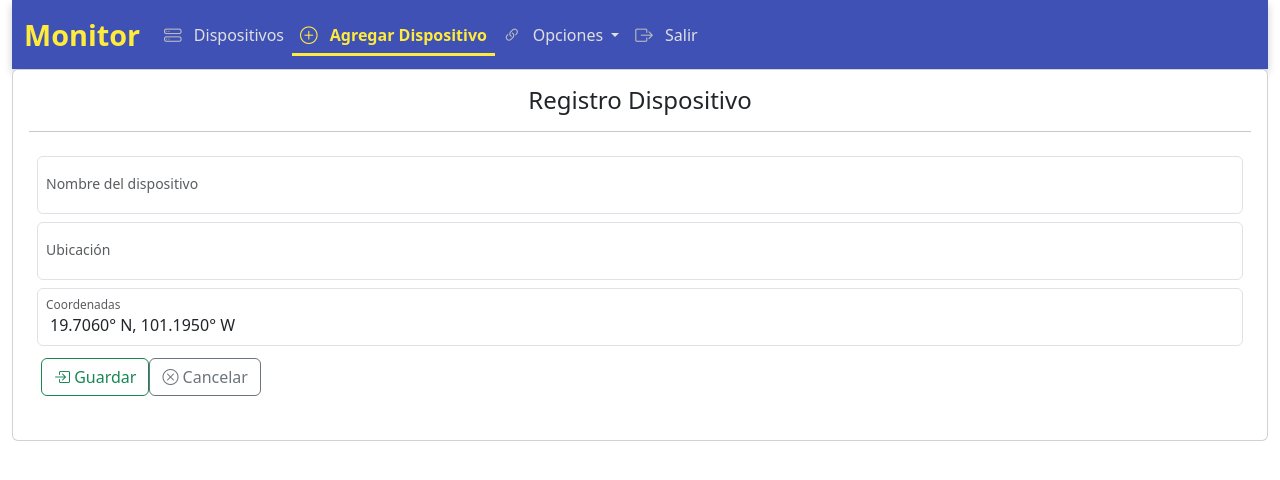
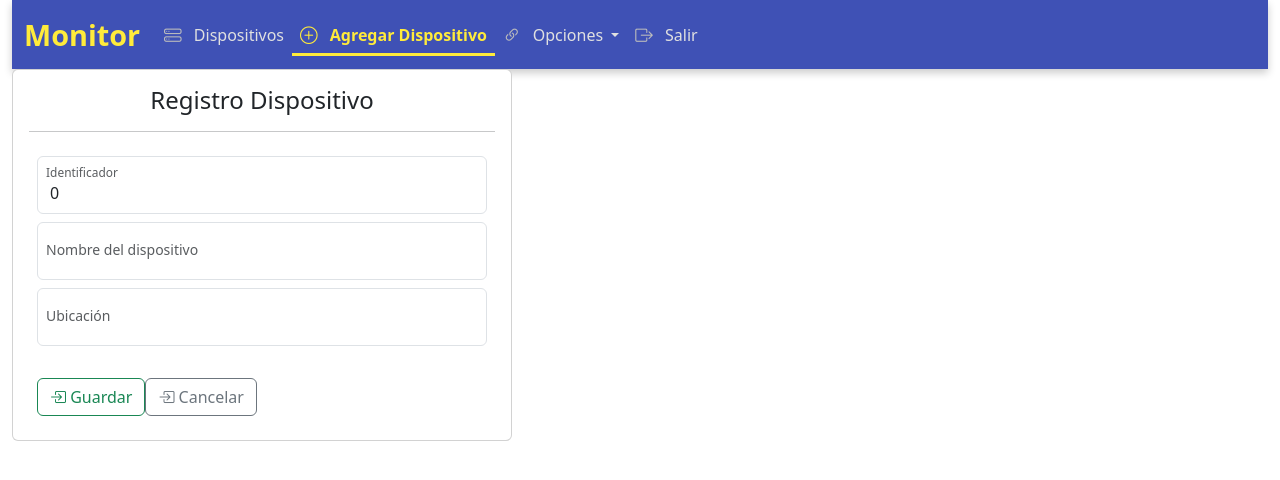
Before and after one commit to 2100679b/proyect, a Vue app in the folder frontend/: page /menu/dispositivos/agregar in a window 1280 px wide. Shown: the top 480 px of the page. Built offline with nearby package versions, Linux system fonts and the light colour scheme; no server answers.

Commit message:
Proyecto inicial con base de datos PostgreSQL para monitoreo de dispositivos

```diff
--- a/frontend/src/components/dispositivos/RegistroDispositivo.vue
+++ b/frontend/src/components/dispositivos/RegistroDispositivo.vue
@@ -1,99 +1,46 @@
 <template>
-  <div id="login" class="card bg-trasparent mb-3 record-card">
+<div id="login" class="card bg-trasparent mb-3 record-card" >
     <div class="card-body">
     <div class="text-center">
         <h4 class="card-title" title="Plataforma para monitoreo de Sistemas de Bombeo">Registro Dispositivo</h4>
         <hr />
     </div>
-
     <div class="row p-1">
-        <form @submit.prevent="guardar">
+        <form>
               <div class="form-floating p-1">
-            <input
-              type="text"
-              id="nombreDisp"
-              ref="nombreDisp"
-              class="form-control"
-              v-model="dispositivo.nombre"
-              required
-              aria-describedby="Nombre"
-              placeholder="Nombre del dispositivo"
-            />
-            <label for="nombreDisp" class="form-text text-muted">Nombre del dispositivo</label>
+                <input type="text" id="identificador" ref="identificador" class="form-control" v-model="dispositivo.identifica.identificador" v-on:keyup.enter="tfPassword()" aria-describedby="Id" placeholder="Identificador"/>
+                <label id="identificador" class="form-text text-muted">Identificador</label>
               </div>
-
               <div class="form-floating p-1">
-            <input
-              type="text"
-              id="ubicacion"
-              ref="ubicacion"
-              class="form-control"
-              v-model="dispositivo.ubicacion"
-              required
-              aria-describedby="Ubicacion"
-              placeholder="Ubicacion"
-            />
-            <label for="ubicacion" class="form-text text-muted">Ubicación</label>
+                <input type="text" id="nombreDisp" ref="nombreDisp" class="form-control" v-model="dispositivo.identifica.nombre" v-on:keyup.enter="" aria-describedby="Nombre" placeholder="Nombre del dispositivo"/>
+                <label id="nombreDisp" class="form-text text-muted">Nombre del dispositivo</label>
               </div>
-
               <div class="form-floating p-1">
-            <input
-              type="text"
-              id="coordenadas"
-              ref="coordenadas"
-              class="form-control"
-              v-model="dispositivo.coordenadas"
-              aria-describedby="Coordenadas"
-              placeholder="Coordenadas"
-            />
-            <label for="coordenadas" class="form-text text-muted">Coordenadas</label>
+                <input type="text" id="ubicacion" ref="ubicacion" class="form-control" v-model="dispositivo.identifica.ubicacion" v-on:keyup.enter="" aria-describedby="Ubicacion" placeholder="Ubicacion"/>
+                <label id="ubicacion" class="form-text text-muted">Ubicación</label>
               </div>
-
-          <!-- Botones dentro del form -->
-          <div class="row p-2">
-            <div class="col">
-              <button
-                class="btn btn-outline-success"
-                type="submit"
-                :disabled="guardando"
-              >
-                <i class="bi bi-box-arrow-in-right"></i>
-                {{ guardando ? 'Guardando...' : 'Guardar' }}
-              </button>
-
-              <button
-                class="btn btn-outline-secondary"
-                type="button"
-                @click="limpiar()"
-              >
-                <i class="bi bi-x-circle"></i> Cancelar
-              </button>
+            </form>
             </div>
-          </div>
-        </form> <!-- ✅ corregido: ahora se cierra correctamente aquí -->
-      </div>
-
             <div class="row p-2">
             <div class="col-xs-12 col-sm-12 col-md-12 col-lg-12">
                 <div class="alert alert-danger" role="alert" v-if="alerta.mensaje">
                 <strong>¡Error!</strong>
                 <p v-html="alerta.mensaje"></p>
                 </div>
-
-          <div class="alert alert-success" role="alert" v-if="alerta.exito">
-            <strong>¡Éxito!</strong>
-            <p v-html="alerta.exito"></p>
             </div>
+        </div>
+        <div class="row p-2">
+            <div class="col">
+                <button class="btn btn-outline-success" type="button" @click="guardar()"> <i class="bi bi-box-arrow-in-right"></i> Guardar </button>
+                <button class="btn btn-outline-secondary" type="button" @click="limpiar()"> <i class="bi bi-box-arrow-in-right"></i> Cancelar </button>
             </div>
         </div>
     </div>
 </div>
 </template>
 
-
 <script>
-import axios from 'axios'
-
+import sessionStorage from '@/servicios/SessionStore'
 export default  {
     name: 'RegistroDispositivo',
     components: {
@@ -101,170 +48,80 @@ export default  {
     data: function() {
         return {
         dispositivo: {
+          identifica: {
+            identificador: 0,
             nombre: '',
             ubicacion: '',
             coordenadas: '19.7060° N, 101.1950° W',
-            potencia: {
-              nominal: 7.400,
-              minimo: 6.200,
-              maximo: 8.600,
-              um: 'KW'
+            idestatus: 1,
+            estatus: 'Operacion Normal',
+            potencia:  { nominal: 7.400, minimo: 6.200, maximo: 8.600, um: 'KW' },
+            voltaje: { nominal: 240, minimo: 230, maximo: 250, um: 'Volts' },
+            corriente: { nominal: 30, minimo: 25, maximo: 35, um: 'Amperes' },
+            caudal: { nominal: 1, minimo: 0.10, maximo: 1.20, um: 'm3/minuto' },
+            fechaRegistro: new Date().toUTCString()
           },
-            voltaje: {
-              nominal: 240,
-              minimo: 230,
-              maximo: 250,
-              um: 'Volts'
+          opera: {
+            potencia: { valor: 7.200, idEstatus: 1 },
+            voltaje: { valor: 240, idEstatus: 1 },
+            corriente: { valor: 30, idEstatus: 1 },
+            caudal: { valor: 1, idEstatus: 1 },
+            idEstatus: 1,    // {1->Normal, 2->Advertencia, 3->Error}
+            estatus: 'Operacion Normal',
+            fechaRegistro: new Date().toUTCString()
           },
-            corriente: {
-              nominal: 30,
-              minimo: 25,
-              maximo: 35,
-              um: 'Amperes'
-            },
-            caudal: {
-              nominal: 1,
-              minimo: 0.10,
-              maximo: 1.20,
-              um: 'm3/minuto'
-            }
+          estado: 1   // {1->Encendido, 2->Apagado, 3->Bloqueado}
         },
         alerta: {
             mensaje: '',
-            exito: ''
-        },
-        guardando: false
+        }
         };
     },
     computed: {
     },
     methods: {
-      async guardar() {
-        // Limpiar alertas previas
-        this.alerta.mensaje = '';
-        this.alerta.exito = '';
-
-        // Validaciones básicas
-        if (!this.dispositivo.nombre.trim()) {
-          this.alerta.mensaje = 'El nombre del dispositivo es requerido';
-          return;
-        }
-
-        if (!this.dispositivo.ubicacion.trim()) {
-          this.alerta.mensaje = 'La ubicación es requerida';
-          return;
-        }
-
-        this.guardando = true;
-
-        try {
-          // Obtener token de autenticación (ajusta según tu implementación)
-          const token = this.$store.state.token || localStorage.getItem('token');
-
-          if (!token) {
-            this.alerta.mensaje = 'No hay sesión activa. Por favor inicia sesión.';
-            this.guardando = false;
-            return;
-          }
-
-          // Preparar datos para enviar al backend
-          const dispositivoData = {
-            nombre: this.dispositivo.nombre.trim(),
-            ubicacion: this.dispositivo.ubicacion.trim(),
-            coordenadas: this.dispositivo.coordenadas.trim(),
-            potencia: this.dispositivo.potencia,
-            voltaje: this.dispositivo.voltaje,
-            corriente: this.dispositivo.corriente,
-            caudal: this.dispositivo.caudal
-          };
-
-          // Configurar URL del backend (reemplaza con la URL real de tu backend)
-          const API_BASE_URL = process.env.VUE_APP_API_URL || 'https://18.119.167.171:3001'; // o tu URL de backend
-
-          // Realizar petición POST al backend
-          const response = await axios.post(`${API_BASE_URL}/api/dispositivos`, dispositivoData, {
-            headers: {
-              'Authorization': `Bearer ${token}`,
-              'Content-Type': 'application/json'
-            }
-          });
-
-          // Si llegamos aquí, el dispositivo se guardó exitosamente
-          this.alerta.exito = 'Dispositivo registrado exitosamente';
-
-          // Actualizar store si estás usando Vuex
-          if (this.$store.state.dispositivos) {
-            const dispositivos = [...this.$store.state.dispositivos, response.data];
-            this.$store.commit('setDispositivos', dispositivos);
-          }
-
-          // Limpiar formulario después de un pequeño delay para mostrar el mensaje
-          setTimeout(() => {
-            this.limpiar();
-          }, 2000);
-
-        } catch (error) {
-          console.error('Error al guardar dispositivo:', error);
-
-          if (error.response) {
-            // Error del servidor
-            if (error.response.status === 400) {
-              this.alerta.mensaje = error.response.data.error || 'Datos inválidos';
-            } else if (error.response.status === 401) {
-              this.alerta.mensaje = 'Sesión expirada. Por favor inicia sesión nuevamente.';
-            } else if (error.response.status === 500) {
-              this.alerta.mensaje = 'Error interno del servidor. Intenta nuevamente.';
-            } else {
-              this.alerta.mensaje = error.response.data.error || 'Error al guardar el dispositivo';
-            }
-          } else if (error.request) {
-            // Error de red
-            this.alerta.mensaje = 'Error de conexión. Verifica tu conexión a internet.';
-          } else {
-            // Otro tipo de error
-            this.alerta.mensaje = 'Error inesperado. Intenta nuevamente.';
-          }
-        } finally {
-          this.guardando = false;
-        }
+      guardar () {
+        let dispositivos =  this.$store.state.dispositivos
+        dispositivos.push(this.dispositivo)
+        this.$store.commit('setDispositivos', dispositivos)
+        this.limpiar()
       },
-
       limpiar() {
         this.dispositivo = {
+          identifica: {
+            identificador: 0,
             nombre: '',
             ubicacion: '',
             coordenadas: '19.7060° N, 101.1950° W',
-          potencia: {
-            nominal: 7.400,
-            minimo: 6.200,
-            maximo: 8.600,
-            um: 'KW'
+            potencia:  { nominal: 7.200, minimo: 6.200, maximo: 8.600, um: 'KW' },
+            voltaje: { nominal: 240, minimo: 230, maximo: 250, um: 'Volts' },
+            corriente: { nominal: 30, minimo: 25, maximo: 35, um: 'Amperes' },
+            caudal: { nominal: 1, minimo: 0.10, maximo: 1.20, um: 'm3/minuto' },
+            fechaRegistro: new Date().toUTCString()
           },
-          voltaje: {
-            nominal: 240,
-            minimo: 230,
-            maximo: 250,
-            um: 'Volts'
+          opera: {
+            potencia: { valor: 7.200, idEstatus: 1 },
+            voltaje: { valor: 240, idEstatus: 1 },
+            corriente: { valor: 30, idEstatus: 1 },
+            caudal: { valor: 1, idEstatus: 1 },
+            idEstatus: 1,    // {1->Normal, 2->Advertencia, 3->Error}
+            estatus: 'Operacion Normal',
+            fechaRegistro: new Date().toUTCString()
           },
-          corriente: {
-            nominal: 30,
-            minimo: 25,
-            maximo: 35,
-            um: 'Amperes'
-          },
-          caudal: {
-            nominal: 1,
-            minimo: 0.10,
-            maximo: 1.20,
-            um: 'm3/minuto'
+          estado: 1   // {1->Encendido, 2->Apagado, 3->Bloqueado}
         }
-        };
-        this.alerta.mensaje = '';
-        this.alerta.exito = '';
-
-        // Navegar de vuelta al listado de dispositivos
-        this.$router.push('/menu/dispositivos');
+        this.$router.push('/menu/dispositivos')
       }
     }
 }
 </script>
+
+<style scoped>
+.record-card {
+    max-width: 500px;
+    min-width: 400px;
+    width: 100%;
+    /*background:  url('@/assets/img/background.png') repeat-x scroll;*/
+}
+
+</style>
```
Lines whose indentation alone changed are shown as unchanged.
